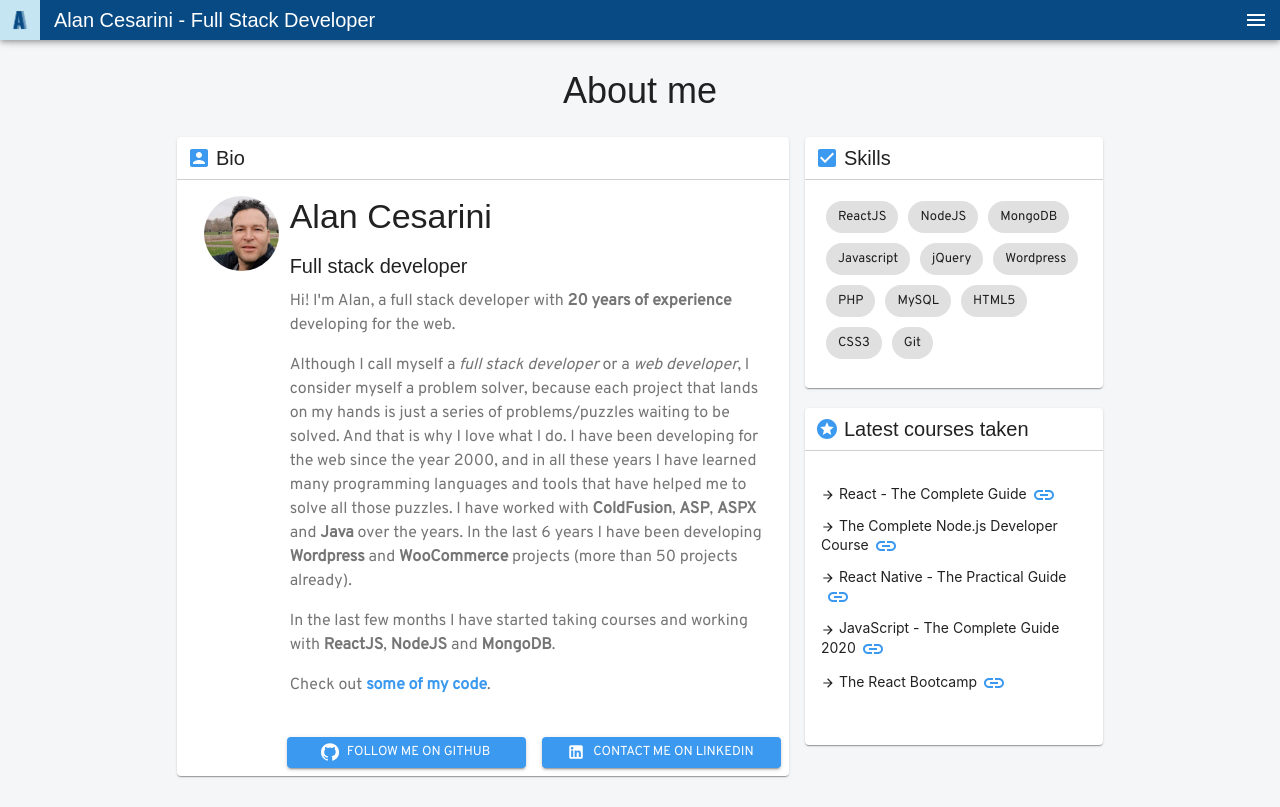
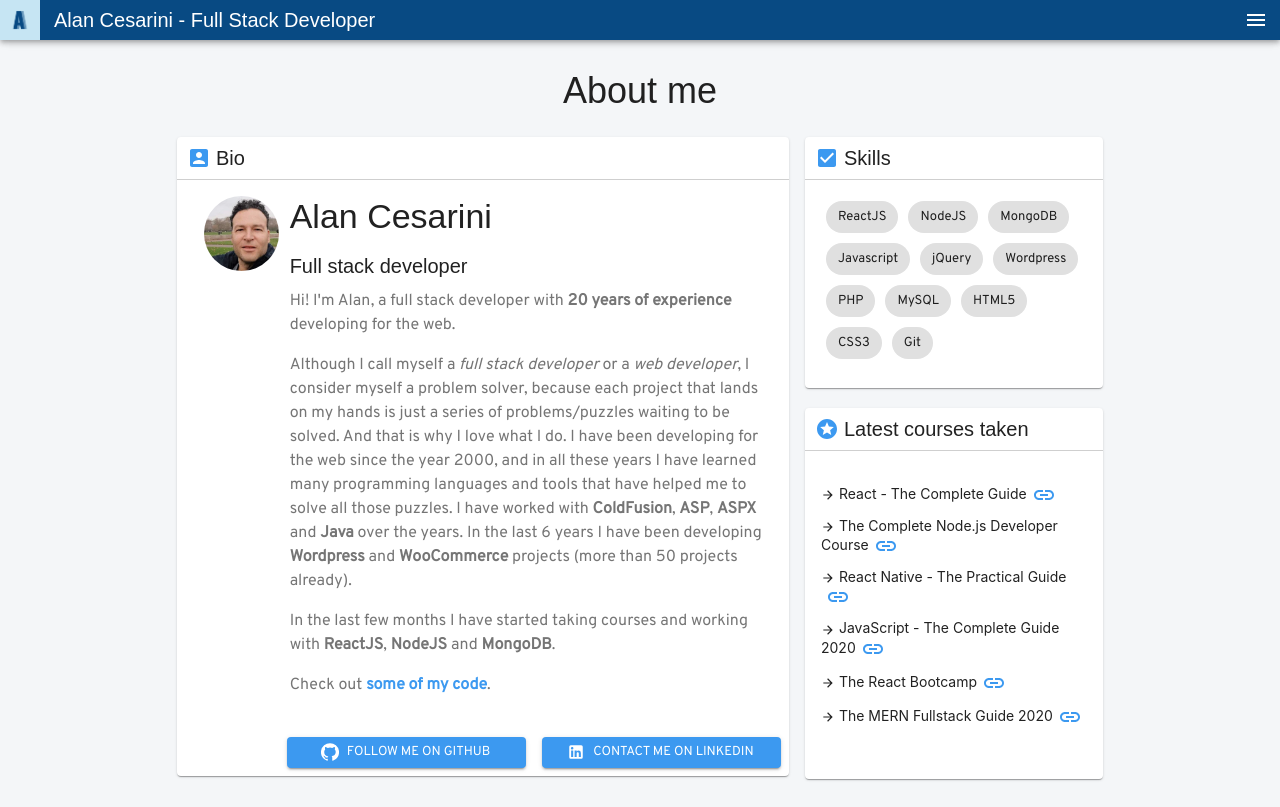
Before and after one commit to alancesarini/personal-portfolio, a React (Create React App) app: page / in a window 1280 px wide. Built offline with nearby package versions, Linux system fonts and the light colour scheme; a web font is replaced by a local one.

Commit message:
Added a new course to the bio

```diff
--- a/src/data/bio.js
+++ b/src/data/bio.js
@@ -53,6 +53,11 @@ const bio = {
       name: 'The React Bootcamp',
       link:
         'https://scrimba.com/g/greact'
+    },
+    {
+      name: 'The MERN Fullstack Guide 2020',
+      link:
+        'https://www.udemy.com/course/react-nodejs-express-mongodb-the-mern-fullstack-guide/'
     }
   ]
 }
```
